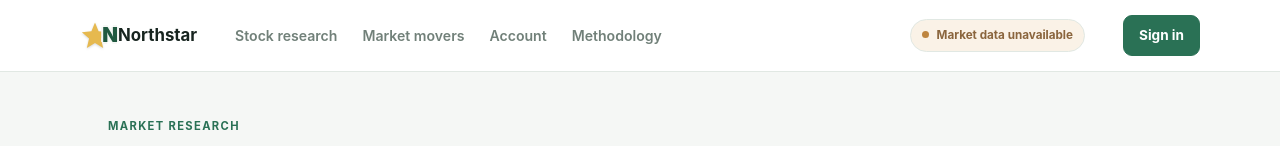
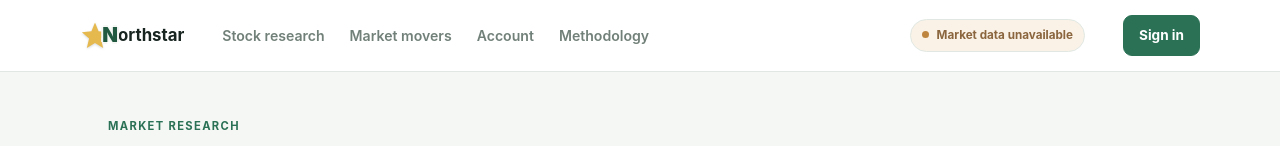
Before and after one commit to x2023afx/TermProject, a plain HTML site: page index.html in a window 1280 px wide. Shown: the top 146 px of the page. Drawn offline with Linux system fonts and the light colour scheme; no server answers.

Commit message:
Fixed name and logo

```diff
--- a/index.html
+++ b/index.html
@@ -10,14 +10,14 @@
 </head>
 <body>
   <header class="site-header">
-    <a class="brand" href="#stocks">
+    <a class="brand" href="#stocks" aria-label="Northstar">
       <span class="brand-mark" aria-hidden="true">
         <svg viewBox="0 0 32 32" focusable="false">
           <path d="M16 1.5 19.8 11l10.2 1-7.7 6.7 2.4 10-8.7-5.3-8.7 5.3 2.4-10L2 12l10.2-1L16 1.5Z"></path>
         </svg>
         <span>N</span>
       </span>
-      Northstar
+      orthstar
     </a>
     <nav aria-label="Main navigation">
       <a href="#stocks">Stock research</a>
```
